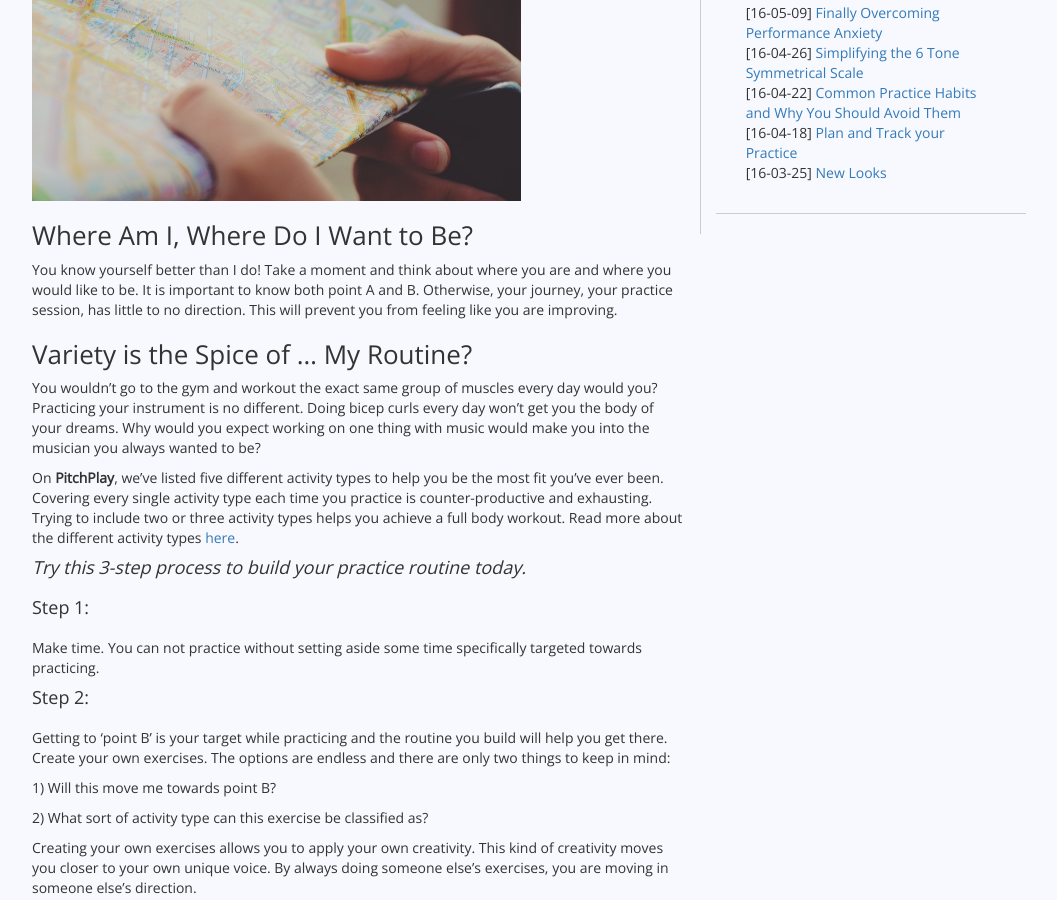
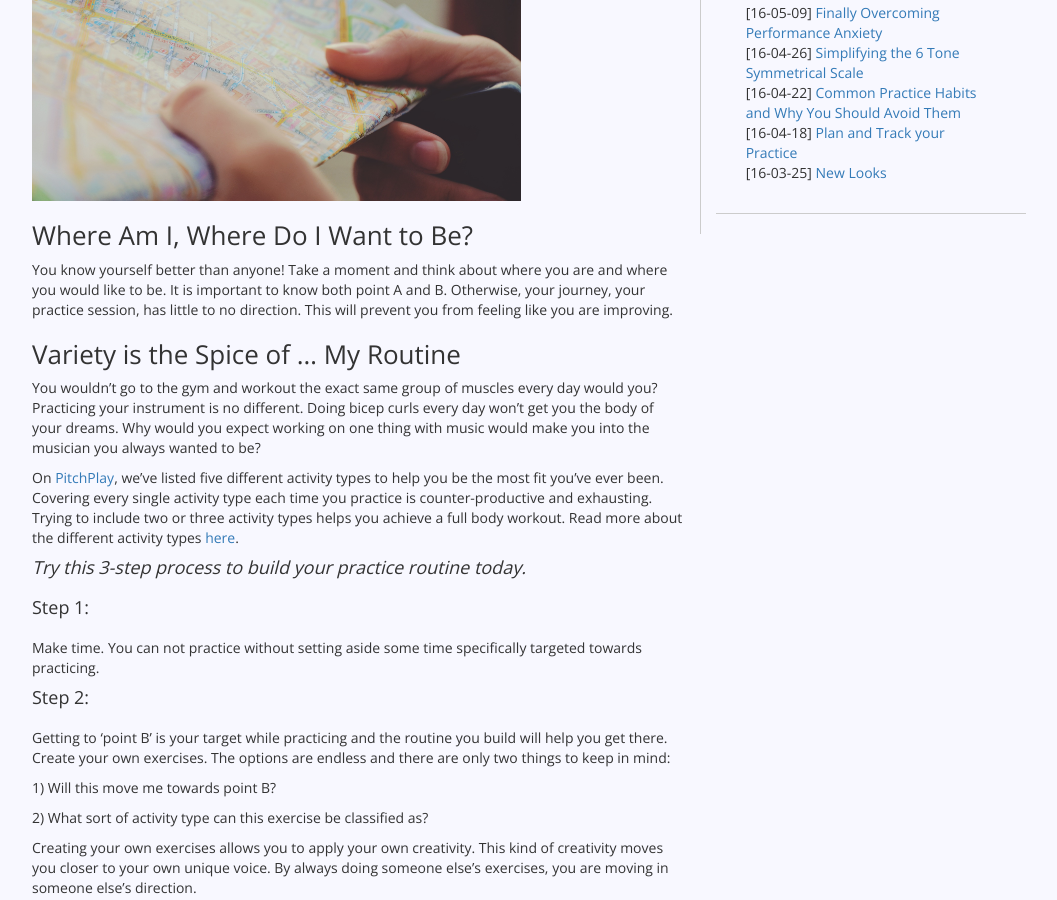
Before and after one commit to pitchplay/blog-content, a Jekyll site: the page built from _posts/2016-06-01-how-to-create-my-routine.md, in a window 1280 px wide and 900 px high, scrolled down 407 px. Shown: the whole window, without its empty margins (111-1168 px from the left). Built offline with Jekyll 4.4.1, drawn with Linux system fonts in a browser that asks for light colours; nearby versions of some CDN libraries; a script that is not in the unit is left out; comment, search, counter and statistics services are not loaded.

Commit message:
grammatical error & link to site addition

```diff
--- a/_posts/2016-06-01-how-to-create-my-routine.md
+++ b/_posts/2016-06-01-how-to-create-my-routine.md
@@ -12,13 +12,13 @@ Have you ever used a map to get to your destination? Creating a practice routine
 
 ## Where Am I, Where Do I Want to Be?
 
-You know yourself better than I do! Take a moment and think about where you are and where you would like to be. It is important to know both point A and B. Otherwise, your journey, your practice session, has little to no direction. This will prevent you from feeling like you are improving.
+You know yourself better than anyone! Take a moment and think about where you are and where you would like to be. It is important to know both point A and B. Otherwise, your journey, your practice session, has little to no direction. This will prevent you from feeling like you are improving.
 
-## Variety is the Spice of ... My Routine?
+## Variety is the Spice of ... My Routine
 
 You wouldn’t go to the gym and workout the exact same group of muscles every day would you? Practicing your instrument is no different. Doing bicep curls every day won’t get you the body of your dreams. Why would you expect working on one thing with music would make you into the musician you always wanted to be?
 
-On __PitchPlay__, we’ve listed five different activity types to help you be the most fit you’ve ever been. Covering every single activity type each time you practice is counter-productive and exhausting. Trying to include two or three activity types helps you achieve a full body workout. Read more about the different activity types [here](http://blog.pitchplay.io/pitchplay/planning-tracking-practice).
+On [PitchPlay](https://pitchplay.io), we’ve listed five different activity types to help you be the most fit you’ve ever been. Covering every single activity type each time you practice is counter-productive and exhausting. Trying to include two or three activity types helps you achieve a full body workout. Read more about the different activity types [here](http://blog.pitchplay.io/pitchplay/planning-tracking-practice).
 
 
 #### *Try this 3-step process to build your practice routine today.*
@@ -37,7 +37,7 @@ Getting to ‘point B’ is your target while practicing and the routine you bui
 
 Creating your own exercises allows you to apply your own creativity. This kind of creativity moves you closer to your own unique voice. By always doing someone else’s exercises, you are moving in someone else's direction.
 
-Sometimes it helps to draw ideas from other people but creating your own exercises will take you to where you want to go. On __PitchPlay__ you can write yourself a reminder as to how the exercise relates to getting you to where you want to be. Seeing notes in your practice canvas works to keep you on track and helps you avoid mindless practicing.
+Sometimes it helps to draw ideas from other people but creating your own exercises will take you to where you want to go. On [PitchPlay](https://pitchplay.io) you can write yourself a reminder as to how the exercise relates to getting you to where you want to be. Seeing notes in your practice canvas works to keep you on track and helps you avoid mindless practicing.
 
 ![](/assets/img/2016-06-02/notes.png){:width="75%"}
 
```
